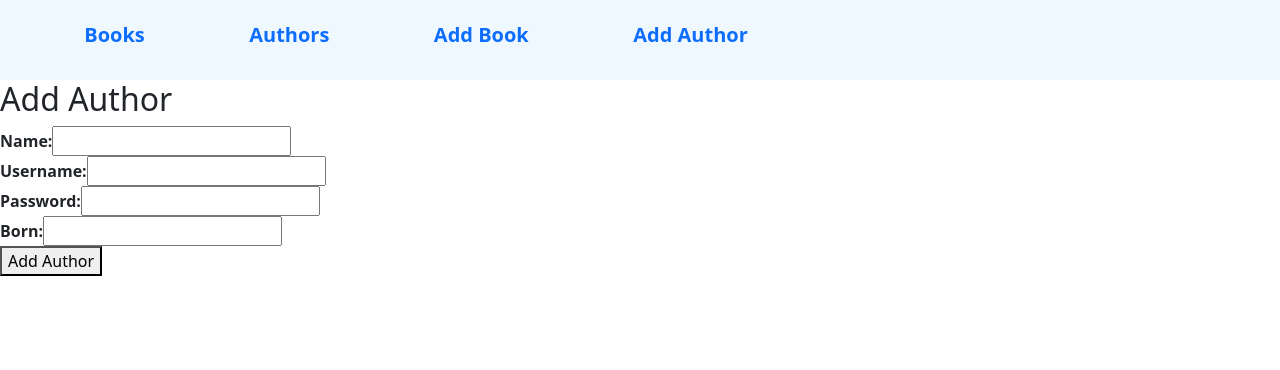
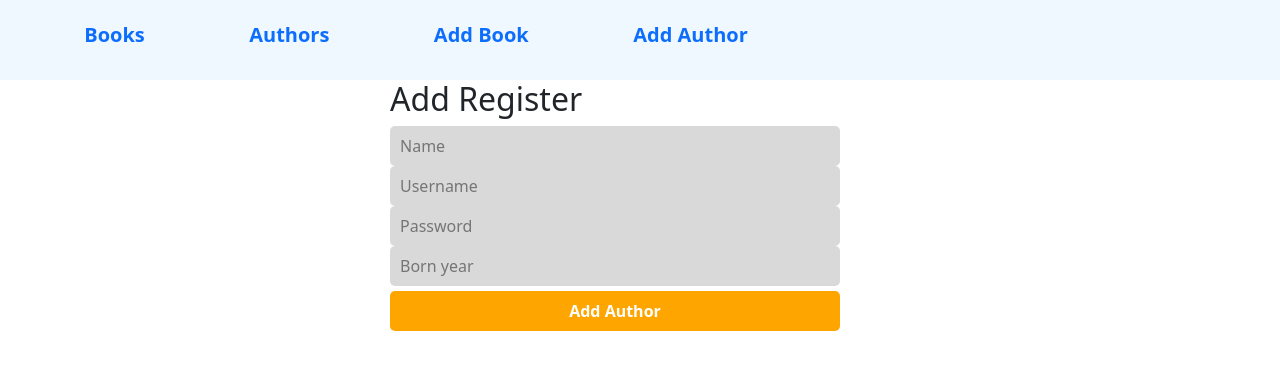
Before and after one commit to Peterzolo/part8-client, a React (Create React App) app: page /author/add in a window 1280 px wide. Shown: the top 370 px of the page. Built offline with nearby package versions, Linux system fonts and the light colour scheme.

Commit message:
Update CreateAuthor.jsx
Modified code

```diff
--- a/src/components/authors/CreateAuthor.jsx
+++ b/src/components/authors/CreateAuthor.jsx
@@ -1,5 +1,7 @@
 import React, { useState } from "react";
 import { gql, useMutation } from "@apollo/client";
+
+import "./Author.css";
 
 const CREATE_AUTHOR = gql`
   mutation CreateAuthor($authorInput: AuthorInput!) {
@@ -47,50 +49,42 @@ const CreateAuthor = () => {
   };
 
   return (
-    <div>
-      <h2>Add Author</h2>
-      <form onSubmit={handleSubmit}>
-        <label>
-          Name:
+    <div className="container">
+      <form onSubmit={handleSubmit} className="form-wrap">
+        <h2 className="add-title">Add Register</h2>
         <input
+          className="form-input"
           type="text"
           name="name"
+          placeholder="Name"
           value={authorInput.name}
           onChange={handleChange}
         />
-        </label>
-        <br />
-        <label>
-          Username:
         <input
+          className="form-input"
           type="text"
           name="username"
+          placeholder="Username"
           value={authorInput.username}
           onChange={handleChange}
         />
-        </label>
-        <br />
-        <label>
-          Password:
         <input
+          className="form-input"
           type="password"
           name="password"
+          placeholder="Password"
           value={authorInput.password}
           onChange={handleChange}
         />
-        </label>
-        <br />
-        <label>
-          Born:
         <input
+          className="form-input"
           type="number"
+          placeholder="Born year"
           name="born"
           value={authorInput.born || ""}
           onChange={handleChange}
         />
-        </label>
-        <br />
-        <button type="submit" disabled={loading}>
+        <button className="add-btn" type="submit" disabled={loading}>
           Add Author
         </button>
       </form>
```
Lines whose indentation alone changed are shown as unchanged.
